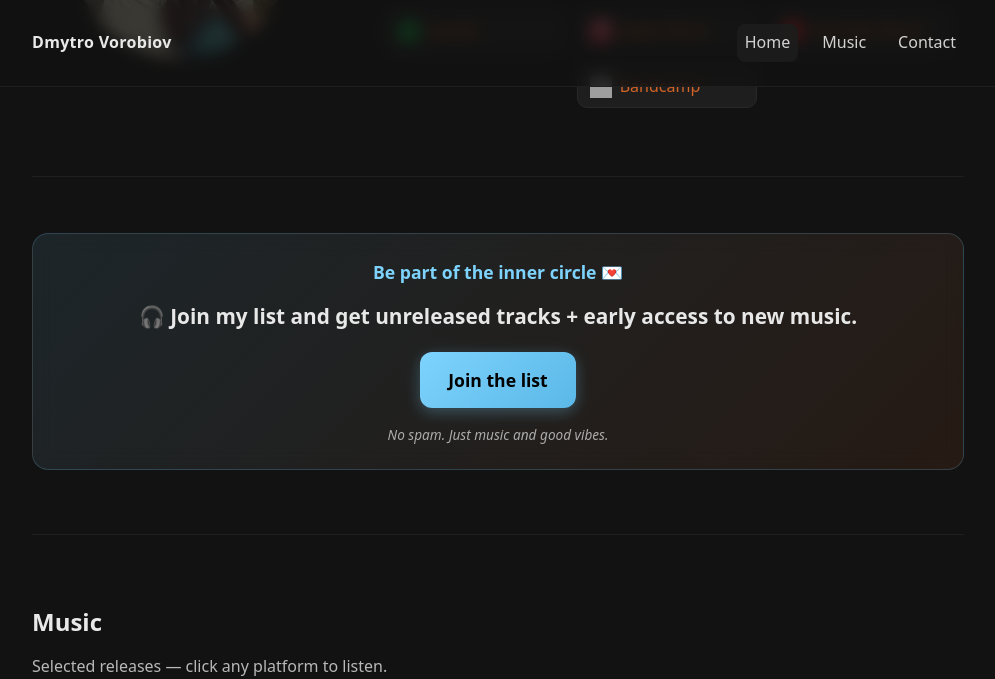
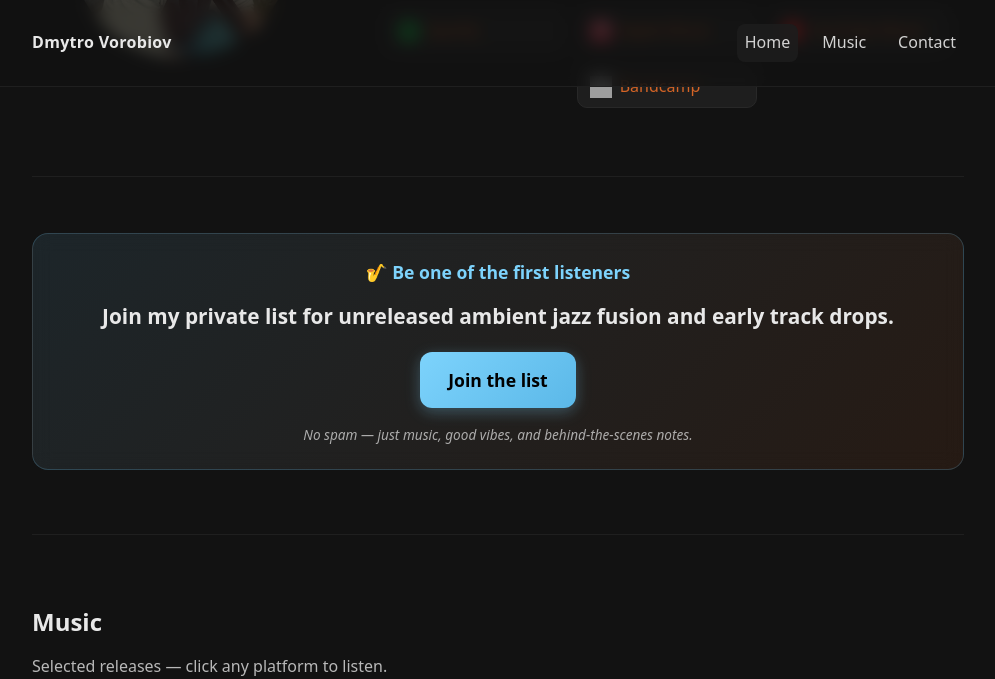
Before and after one commit to dvor/dvor.github.io, a Jekyll site: the page built from index.md, in a window 1280 px wide and 900 px high, scrolled down 391 px, cut to the strip 0-679 px from the top of the window. Shown: the whole strip, without its empty margins (142-1137 px from the left). Built offline with Jekyll 4.4.1, drawn with Linux system fonts in a browser that asks for light colours; comment, search, counter and statistics services are not loaded; grey boxes are pictures that could not be loaded.

```diff
--- a/index.md
+++ b/index.md
@@ -19,14 +19,14 @@
 <!-- Mailing list CTA -->
 <section class="section mailing-cta-section">
   <div class="mailing-list-hero">
-    <p class="mailing-hook">Be part of the inner circle 💌</p>
-    <h2 class="mailing-headline">🎧 Join my list and get unreleased tracks + early access to new music.</h2>
+    <p class="mailing-hook">🎷 Be one of the first listeners</p>
+    <h2 class="mailing-headline">Join my private list for unreleased ambient jazz fusion and early track drops.</h2>
     <div class="mailing-cta-primary">
       <a class="ml-onclick-form mailing-button" href="javascript:void(0)" onclick="ml('show', 'R2ISyG', true); if(typeof sa_event !== 'undefined') sa_event('mailing_list_signup_home');">
         Join the list
       </a>
     </div>
-    <p class="mailing-disclaimer">No spam. Just music and good vibes.</p>
+    <p class="mailing-disclaimer">No spam — just music, good vibes, and behind-the-scenes notes.</p>
   </div>
 </section>
 
```
Also changed, not shown: go.md (+3 -3 lines).
